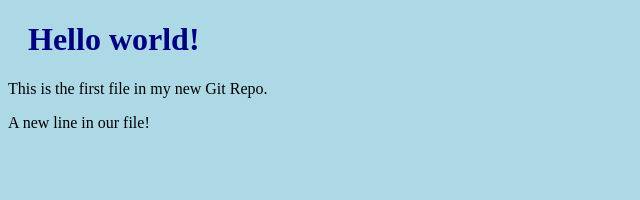
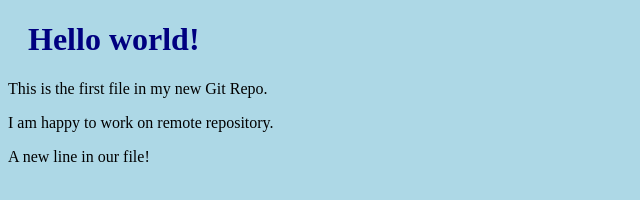
Before and after one commit to Miranelazrag/Demo8_GUI, a plain HTML site: page index.html in a window 1280 px wide. Shown: the whole page, without its empty margins (0-640 px from the left). Drawn offline with Linux system fonts and the light colour scheme.

Commit message:
Online update of Happy World Index file

```diff
--- a/index.html
+++ b/index.html
@@ -8,6 +8,7 @@
 
 <h1>Hello world!</h1>
 <p>This is the first file in my new Git Repo.</p>
+<p>I am happy to work on remote repository.</p>
 <p>A new line in our file!</p>
 
 </body>
```
